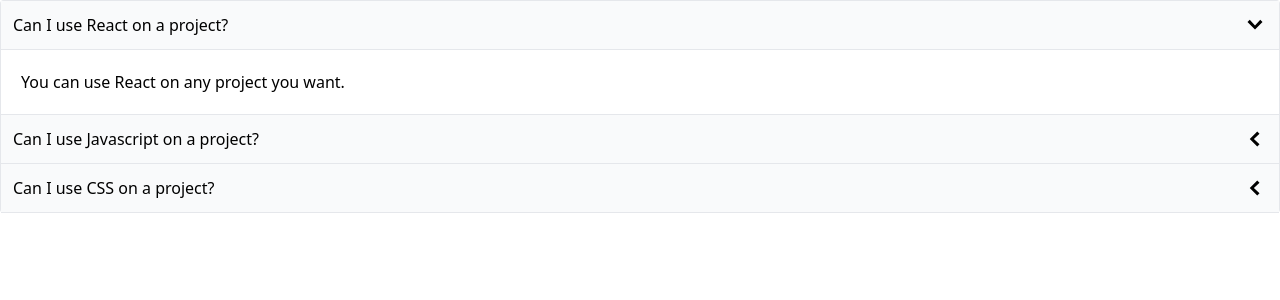
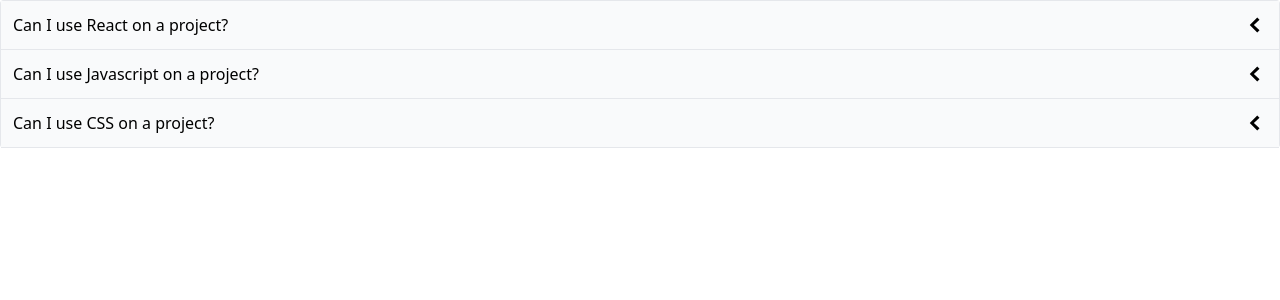
Before and after one commit to kleekich21/comps, a React (Create React App) app: page / in a window 1280 px wide. Shown: the top 300 px of the page. Built offline with nearby package versions, Linux system fonts and the light colour scheme.

Commit message:
feat: clicking expanded accordion can collapse;

```diff
--- a/src/components/Accordion.js
+++ b/src/components/Accordion.js
@@ -2,10 +2,14 @@ import { useState } from "react";
 import { GoChevronDown, GoChevronLeft } from "react-icons/go";
 
 function Accordion({ items }) {
-  const [expandedIndex, setExpandedIndex] = useState(0);
+  const [expandedIndex, setExpandedIndex] = useState(-1);
 
   const handleClick = (index) => {
-    setExpandedIndex(index);
+    if (expandedIndex === index) {
+      setExpandedIndex(-1);
+    } else {
+      setExpandedIndex(index);
+    }
   };
 
   const renderedItems = items.map((item, index) => {
```
